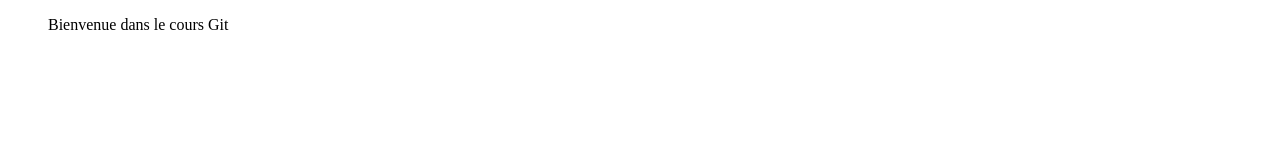
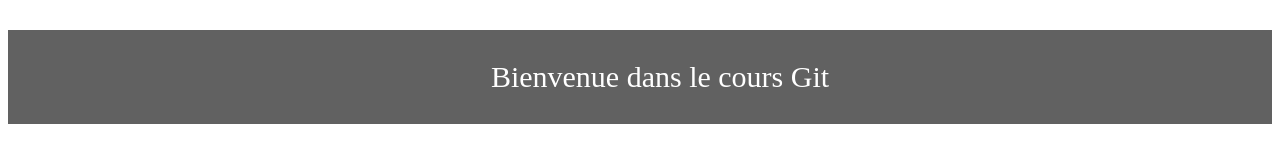
Before and after one commit to pagaric/mon_site_web, a plain HTML site: page index.html in a window 1280 px wide. Drawn offline with Linux system fonts and the light colour scheme.

Commit message:
ajout top banner

```diff
--- a/index.html
+++ b/index.html
@@ -8,7 +8,7 @@
 	<link rel="stylesheet" href="./style.css">
 </head>
 <body>
-	<dir>
+	<dir id="top-banner">
 		<p>Bienvenue dans le cours Git</p>
 	</dir>
 
```
